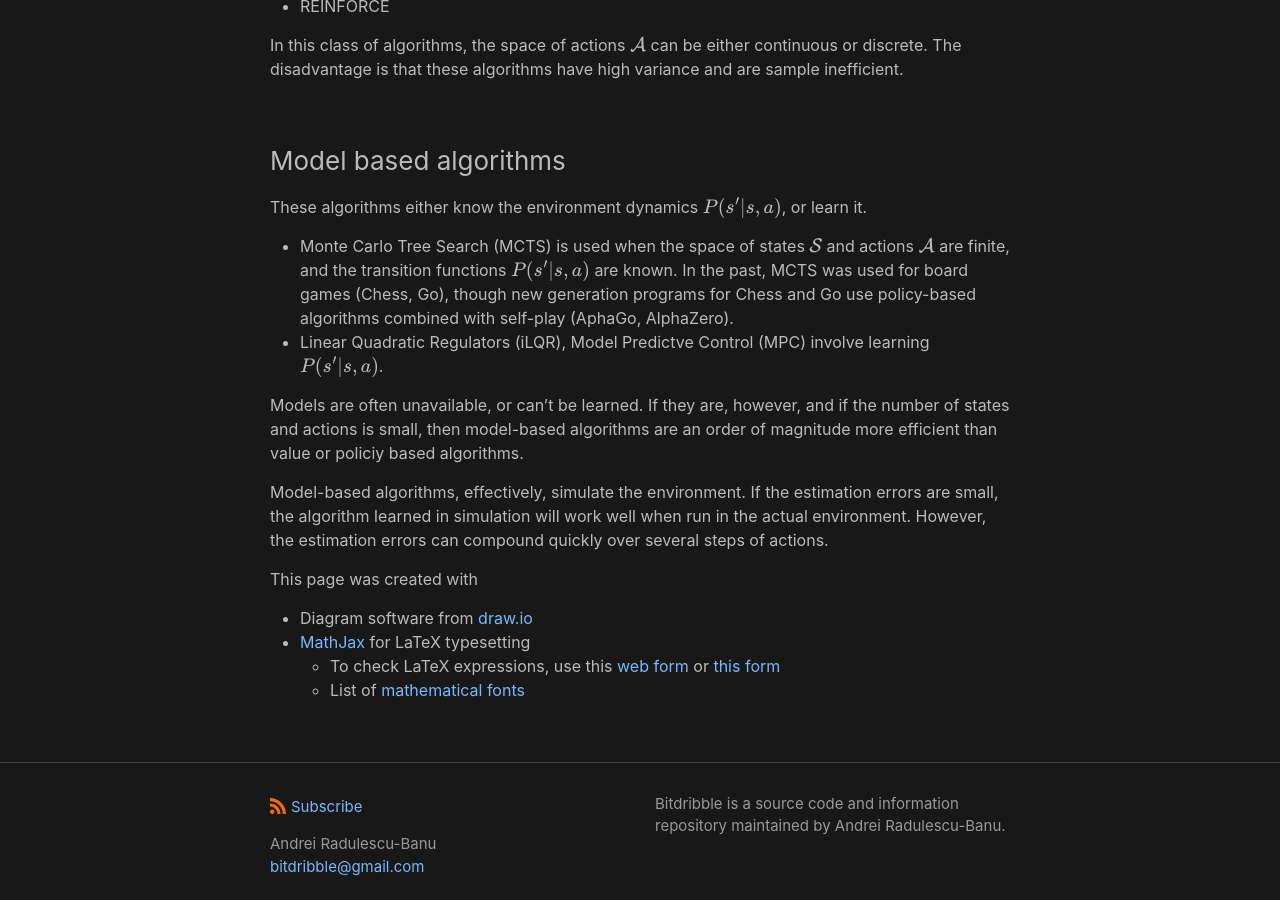
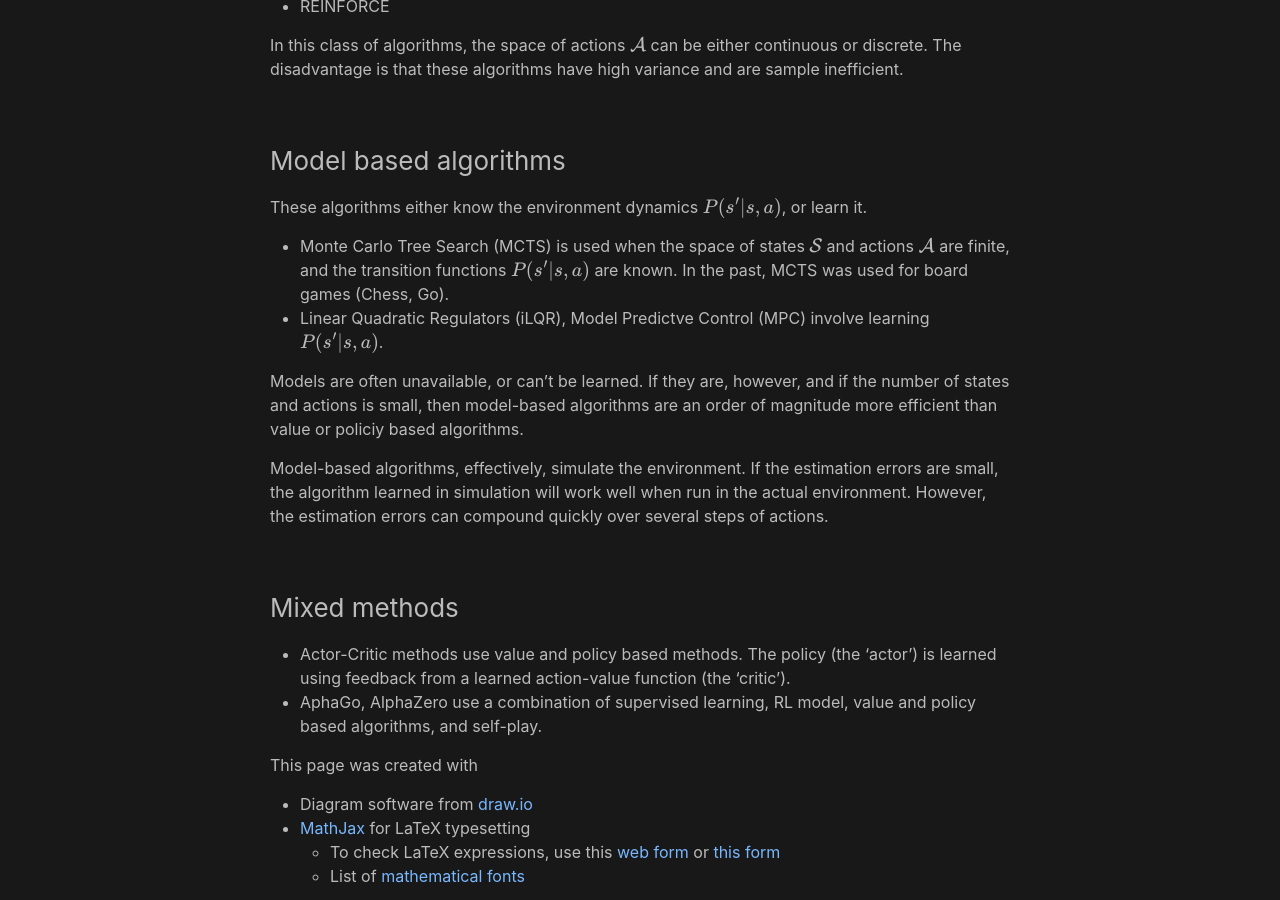
Before and after one commit to analytiq-hub/sigagent.github.io, a Jekyll site: the page built from machine_learning/_posts/2021-01-22-reinforce.md, in a window 1280 px wide and 900 px high, scrolled down 7399 px. Built offline with Jekyll 4.4.1, drawn with Linux system fonts in a browser that asks for light colours; formulas are drawn with MathJax 3; a script that is not in the unit is left out.

Commit message:
*** empty log message ***

```diff
--- a/machine_learning/_posts/2021-01-22-reinforce.md
+++ b/machine_learning/_posts/2021-01-22-reinforce.md
@@ -263,13 +263,16 @@ In this class of algorithms, the space of actions $$\mathcal{A}$$ can be either
 
 ### Model based algorithms
 These algorithms either know the environment dynamics $$P(s' \vert s, a)$$, or learn it.
-- Monte Carlo Tree Search (MCTS) is used when the space of states $$\mathcal{S}$$ and actions $$\mathcal{A}$$ are finite, and the transition functions $$P(s' \vert s, a)$$ are known. In the past, MCTS was used for board games (Chess, Go), though new generation programs for Chess and Go use policy-based algorithms combined with self-play (AphaGo, AlphaZero).
+- Monte Carlo Tree Search (MCTS) is used when the space of states $$\mathcal{S}$$ and actions $$\mathcal{A}$$ are finite, and the transition functions $$P(s' \vert s, a)$$ are known. In the past, MCTS was used for board games (Chess, Go).
 - Linear Quadratic Regulators (iLQR), Model Predictve Control (MPC) involve learning $$P(s' \vert s, a)$$.
 
 Models are often unavailable, or can't be learned. If they are, however, and if the number of states and actions is small, then model-based algorithms are an order of magnitude more efficient than value or policiy based algorithms.
 
 Model-based algorithms, effectively, simulate the environment. If the estimation errors are small, the algorithm learned in simulation will work well when run in the actual environment. However, the estimation errors can compound quickly over several steps of actions.
 
+### Mixed methods
+- Actor-Critic methods use value and policy based methods. The policy (the 'actor') is learned using feedback from a learned action-value function (the 'critic').
+- AphaGo, AlphaZero use a combination of supervised learning, RL model, value and policy based algorithms, and self-play.
 
 This page was created with
 * Diagram software from [draw.io](https://draw.io)
```
